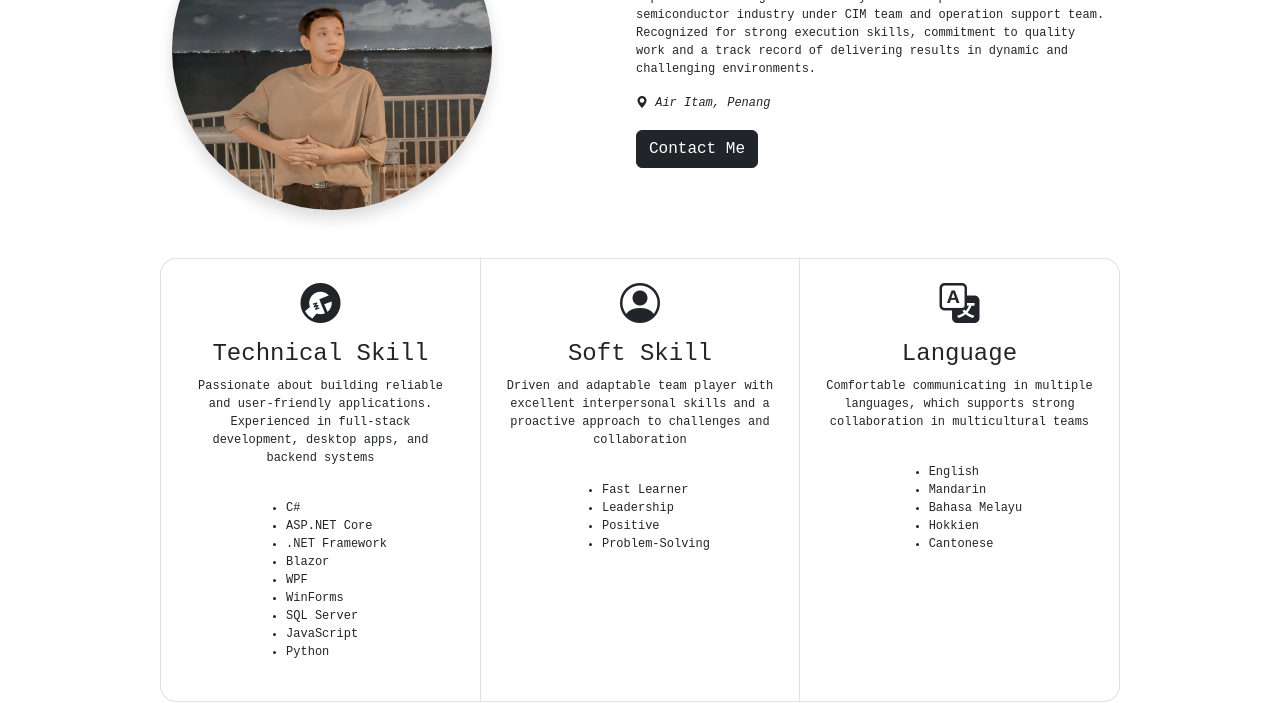
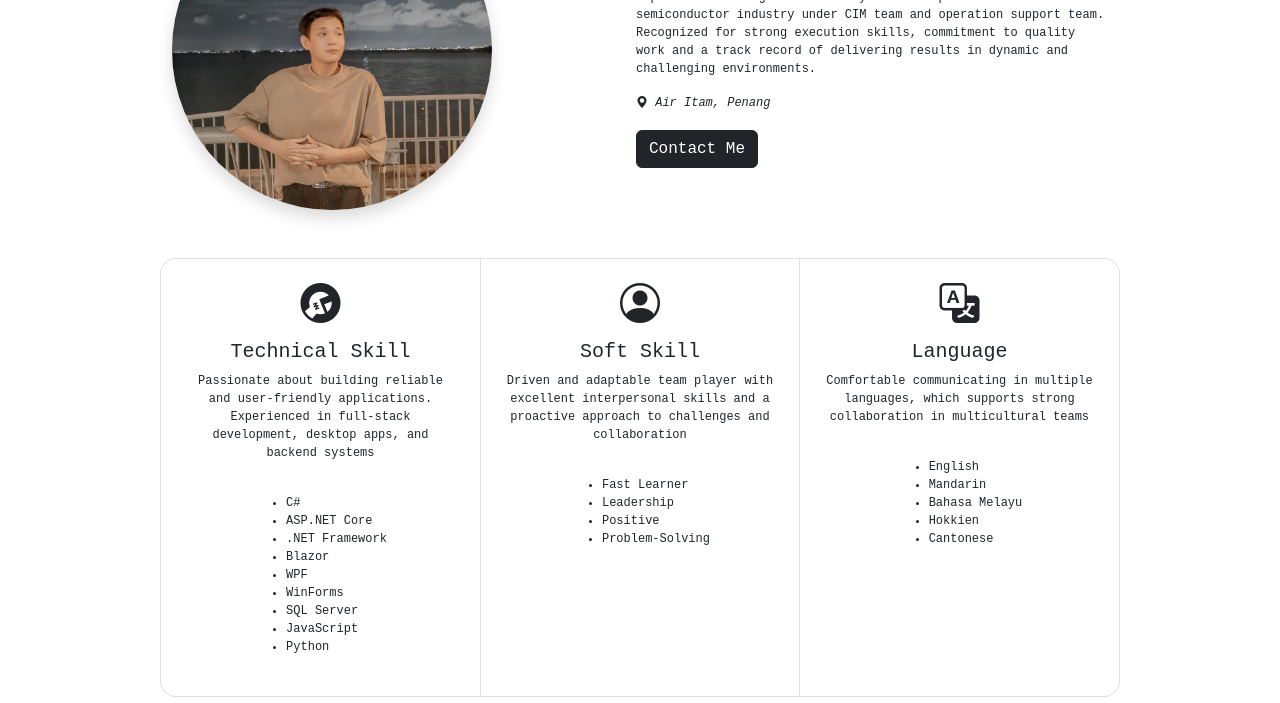
Before and after one commit to bongks1997/MyPortfolio, a plain HTML site: page index.html in a window 1280 px wide. Shown: the part 126-829 px from the top of the page. Drawn offline with nearby package versions, Linux system fonts and the light colour scheme.

Commit message:
update fontsize

```diff
--- a/index.html
+++ b/index.html
@@ -10,7 +10,6 @@
       crossorigin="anonymous"
     />
     <link rel="icon" type="image/png" href="Data/icon.png" />
-    <link rel="stylesheet" href="style.css" />
     <link
       rel="stylesheet"
       href="https://cdn.jsdelivr.net/npm/bootstrap-icons@1.11.3/font/bootstrap-icons.css"
@@ -18,12 +17,6 @@
 
     <title>Yeoh Kai Sheng' Resume</title>
     <style>
-      @media (min-width: 768px) {
-        html {
-          font-size: 12spx;
-        }
-      }
-
       html {
         scroll-behavior: smooth;
       }
@@ -34,6 +27,12 @@
         font-size: 12px;
       }
 
+      /* Smaller font for mobile view */
+      @media (max-width: 768px) {
+        body {
+          font-size: 10px; /* or smaller if needed */
+        }
+      }
       body::-webkit-scrollbar {
         display: none;
       }
@@ -137,7 +136,7 @@
             class="col-4 p-4 text-center d-flex flex-column align-items-center justify-content-start border rounded-start-4 border-1 border-end-0"
           >
             <h1><i class="bi bi-wrench-adjustable-circle-fill"></i></h1>
-            <h4>Technical Skill</h4>
+            <h5>Technical Skill</h5>
             <p>
               Passionate about building reliable and user-friendly applications.
               Experienced in full-stack development, desktop apps, and backend
@@ -159,7 +158,7 @@
             class="col-4 p-4 text-center d-flex flex-column align-items-center justify-content-start border border-1"
           >
             <h1><i class="bi bi-person-circle"></i></h1>
-            <h4>Soft Skill</h4>
+            <h5>Soft Skill</h5>
             <p>
               Driven and adaptable team player with excellent interpersonal
               skills and a proactive approach to challenges and collaboration
@@ -175,7 +174,7 @@
             class="col-4 p-4 text-center d-flex flex-column align-items-center justify-content-start border rounded-end-4 border-1 border-start-0"
           >
             <h1><i class="bi bi-translate"></i></h1>
-            <h4>Language</h4>
+            <h5>Language</h5>
             <p>
               Comfortable communicating in multiple languages, which supports
               strong collaboration in multicultural teams
```
